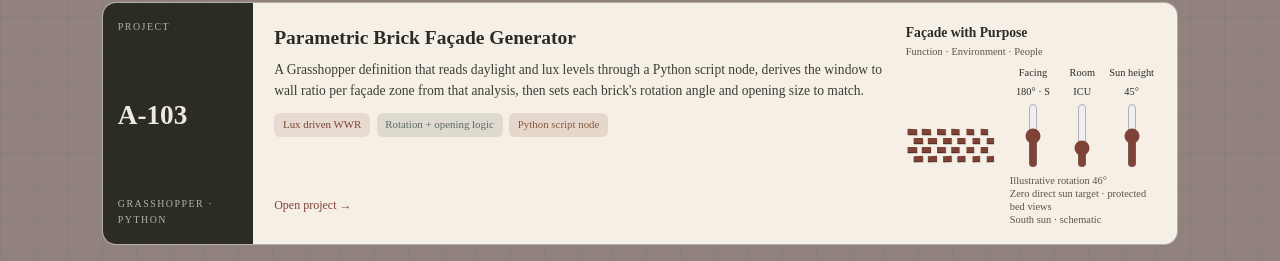
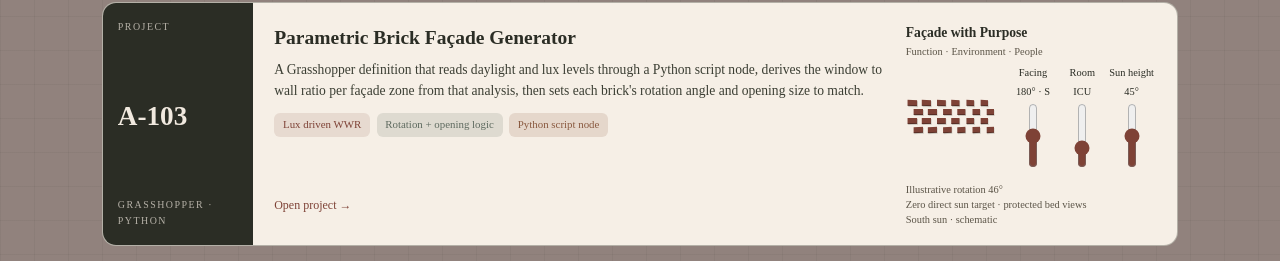
Before and after one commit to Jamila-2004/FinalSmartPortfolio, a plain HTML site: page index.html in a window 1280 px wide. Shown: the part 936-1197 px from the top of the page. Drawn offline with Linux system fonts and the light colour scheme.

Commit message:
Spread facade summary beneath bricks and controls

```diff
--- a/index.html
+++ b/index.html
@@ -92,7 +92,7 @@
 .brick-controls label:nth-of-type(1),.brick-controls input:nth-of-type(1){grid-column:1}
 .brick-controls label:nth-of-type(2),.brick-controls input:nth-of-type(2){grid-column:2}
 .brick-controls label:nth-of-type(3),.brick-controls input:nth-of-type(3){grid-column:3}
-.brick-controls .brick-summary{grid-column:1/-1;grid-row:3;justify-self:start}
+.brick-demo>.brick-summary{grid-column:1/-1;justify-self:start;width:100%;display:flex;flex-wrap:wrap;gap:.15rem .6rem}
 .brick-demo-title{display:block;font-size:.85rem;margin-top:.5rem}
 .brick-demo-subtitle{display:block;font-size:.65rem;color:var(--mut)}
 .sheet:nth-child(3) .sheet-body{display:grid;grid-template-columns:minmax(0,1fr) 250px;column-gap:1.25rem;align-content:center}
@@ -195,8 +195,8 @@
           <input id="brick-function" type="range" min="0" max="4" step="1" value="1" aria-valuetext="ICU">
           <label for="brick-sun">Sun height <output id="brick-altitude">45°</output></label>
           <input id="brick-sun" type="range" min="5" max="85" step="5" value="45">
-          <p class="brick-summary"><span id="brick-result"></span><br><span id="brick-criterion"></span><br>South sun · schematic</p>
         </div>
+        <p class="brick-summary"><span id="brick-result"></span><span id="brick-criterion"></span><span>South sun · schematic</span></p>
       </div>
       </div>
       <a class="brick-open" href="projects/brick/index.html">Open project →</a>
```
